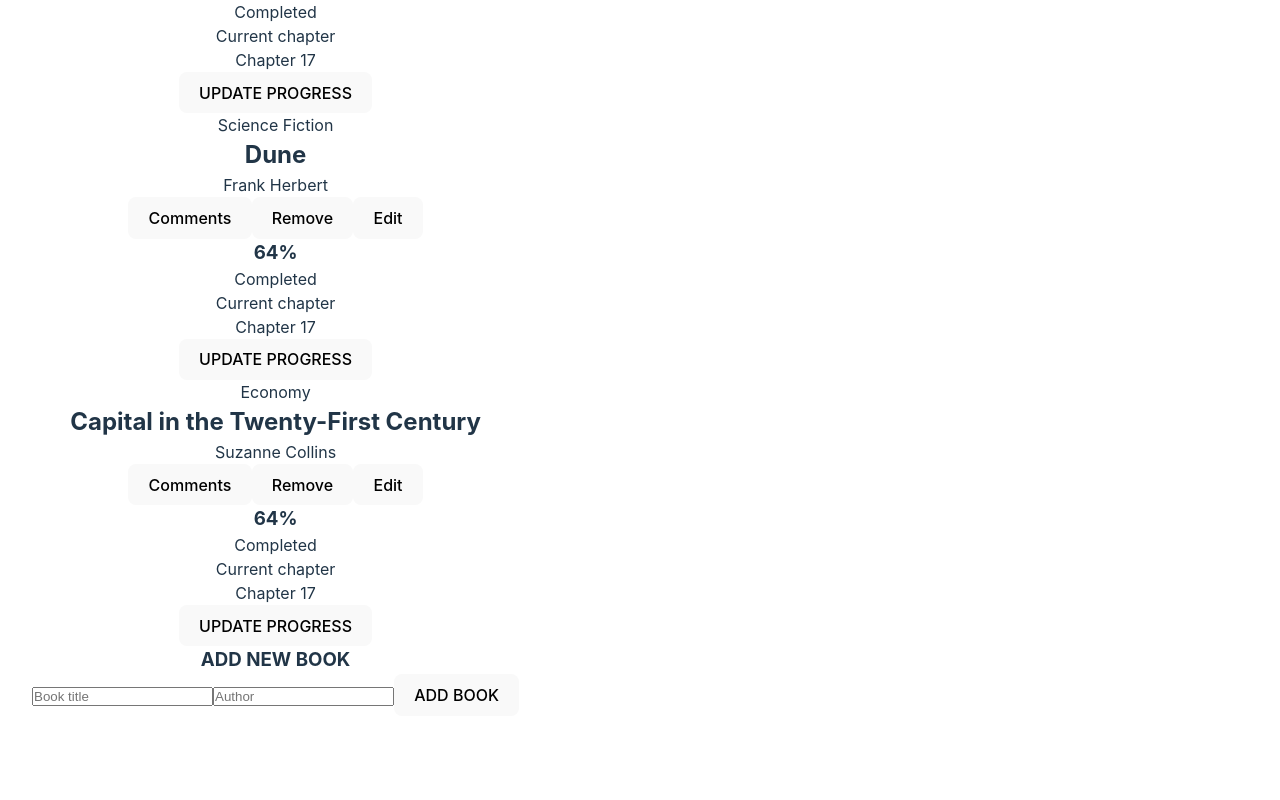
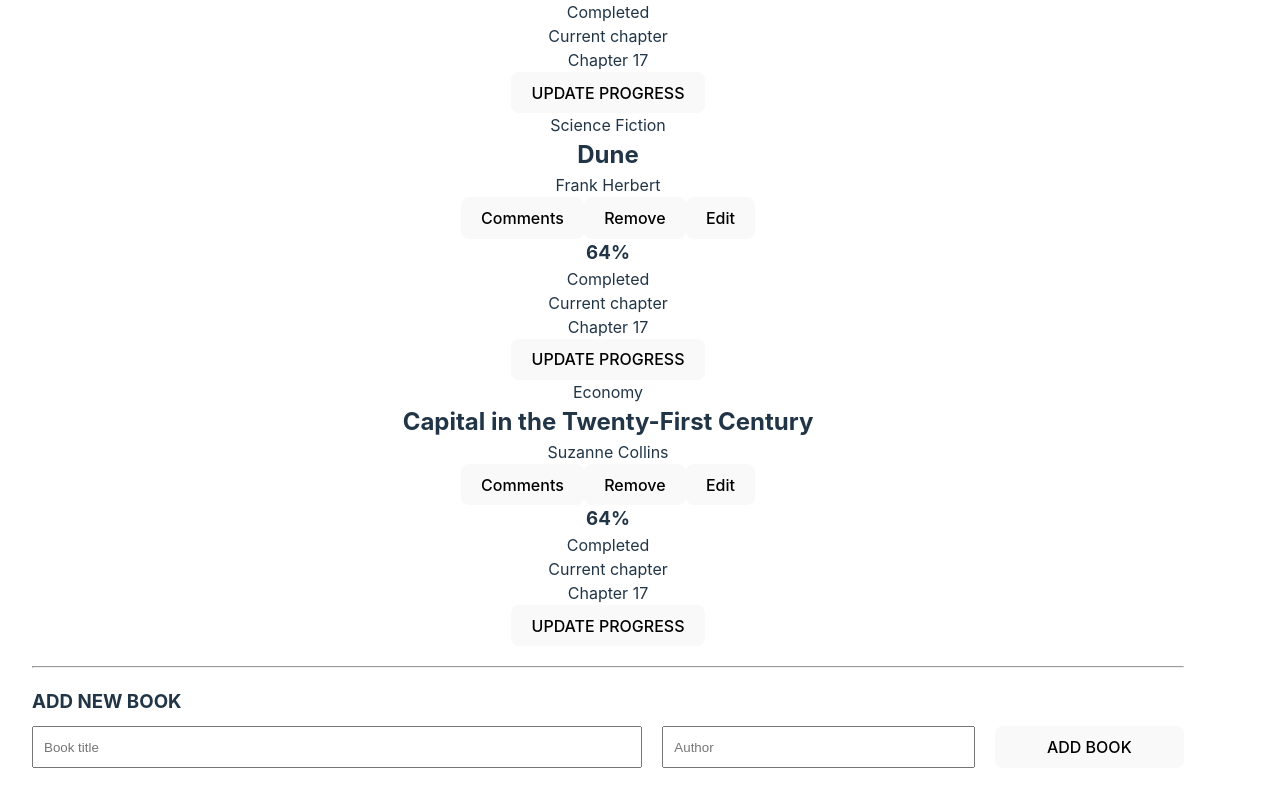
Before and after one commit to Luffytaro22/Bookstore, a React (Vite) app: page / in a window 1280 px wide. Shown: the part 241-1041 px from the top of the page. Before the commit the page ends 989 px from the top, so only its background shows below. Built offline with nearby package versions, Linux system fonts and the light colour scheme.

Commit message:
Implement styles

```diff
--- a/src/components/createBooks.jsx
+++ b/src/components/createBooks.jsx
@@ -1,11 +1,14 @@
+import styles from '../styles/createBooks.module.css';
+
 export default function CreateBooks() {
   return (
-    <div className="FormContainer">
+    <div className={styles.formContainer}>
+      <hr />
       <h3>ADD NEW BOOK</h3>
       <form>
-        <input type="text" placeholder="Book title" className="formFields" />
-        <input type="text" placeholder="Author" className="formFields" />
-        <button type="submit" className="submitButton">ADD BOOK</button>
+        <input type="text" placeholder="Book title" className={styles.formFields} />
+        <input type="text" placeholder="Author" className={styles.formFields} />
+        <button type="submit" className={styles.submitButton}>ADD BOOK</button>
       </form>
     </div>
   );
```
